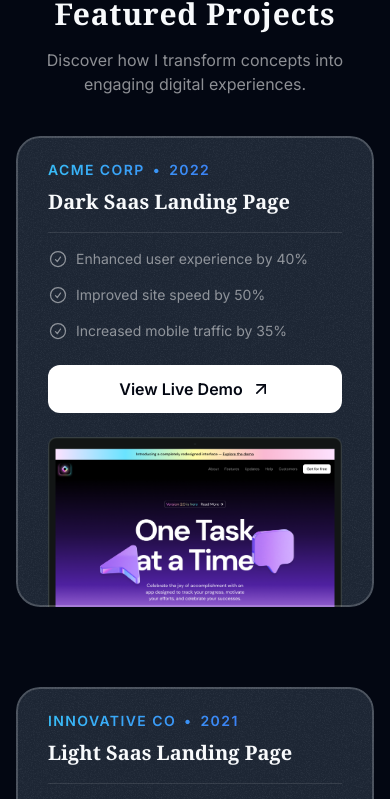
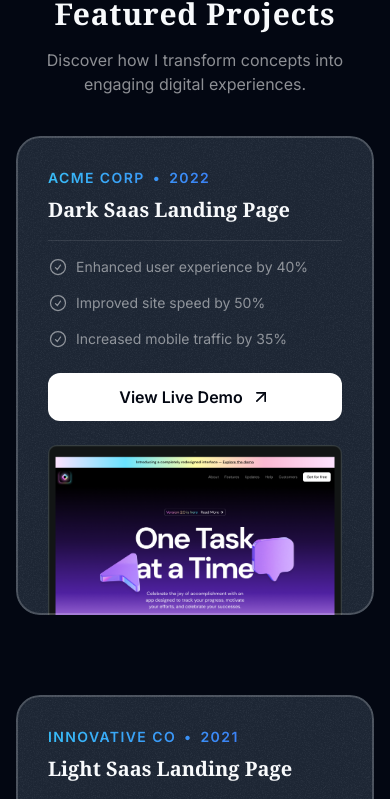
Before and after one commit to skouza101/my_new_portfolio, a Next.js app: page / in a window 390 px wide. Shown: the part 850-1649 px from the top of the page. Built offline with nearby package versions, Linux system fonts and the light colour scheme; a web font is replaced by a local one.

Commit message:
animate projects section

```diff
--- a/src/components/ui/Card.tsx
+++ b/src/components/ui/Card.tsx
@@ -1,7 +1,8 @@
 import grain from "@/assets/images/grain.jpg";
-const Card = ({ children }: { children: React.ReactNode }) => {
+import { ComponentPropsWithRef } from "react";
+const Card = ({ children, className , ...props }: ComponentPropsWithRef<'div'>) => {
   return (
-    <div className="bg-gray-800 rounded-3xl relative z-0 h-full after:z-10 after:content-[''] after:absolute after:inset-0 after:rounded-3xl after:outline after:outline-2 after:-outline-offset-2 after:outline-white/20 overflow-hidden after:pointer-events-none">
+    <div className={`bg-gray-800 rounded-3xl relative z-0 h-full after:z-10 after:content-[''] after:absolute after:inset-0 after:rounded-3xl after:outline after:outline-2 after:-outline-offset-2 after:outline-white/20 overflow-hidden after:pointer-events-none ${className}`} {...props}>
       <div
         className="absolute inset-0 -z-10 opacity-5 "
         style={{ backgroundImage: `url(${grain.src})` }}
--- a/src/sections/Projects.tsx
+++ b/src/sections/Projects.tsx
@@ -56,8 +56,14 @@ export const ProjectsSection = () => {
       />
       <div className="container flex flex-col gap-20 mt-10 md:mt-20 ">
         {portfolioProjects.map((project, index) => (
-          <Card key={index}>
-            <div className="lg:grid lg:grid-cols-2 lg:gap-16 px-8 pt-6 md:px-10 md:pt-12 lg:px-20 lg:pt-16">
+          <Card
+            key={index}
+            className="px-8 pt-8 md:pt-12 md:px-10 lg:pt-16 lg:px-20 sticky"
+            style={{
+              top: `calc(64px + ${index * 40}px)`,
+            }}
+          >
+            <div className="lg:grid lg:grid-cols-2 lg:gap-16">
               <div className="lg:pb-16 ">
                 <div className="flex justify-between">
                   <div className="bg-gradient-to-r from-sky-400 to-blue-500 bg-clip-text text-transparent text-sm md:text-lg uppercase font-semibold tracking-widest gap-2 inline-flex">
@@ -90,10 +96,10 @@ export const ProjectsSection = () => {
               </div>
               <div className="relative">
                 <Image
-                src={project.image}
-                alt={project.title}
-                className="-mb-4 mt-6 md:-mb-0 lg:mt-0 lg:absolute lg:h-full lg:w-auto lg:max-w-none"
-              />
+                  src={project.image}
+                  alt={project.title}
+                  className="-mb-4 mt-6 md:-mb-0 lg:mt-0 lg:absolute lg:h-full lg:w-auto lg:max-w-none"
+                />
               </div>
             </div>
           </Card>
```
